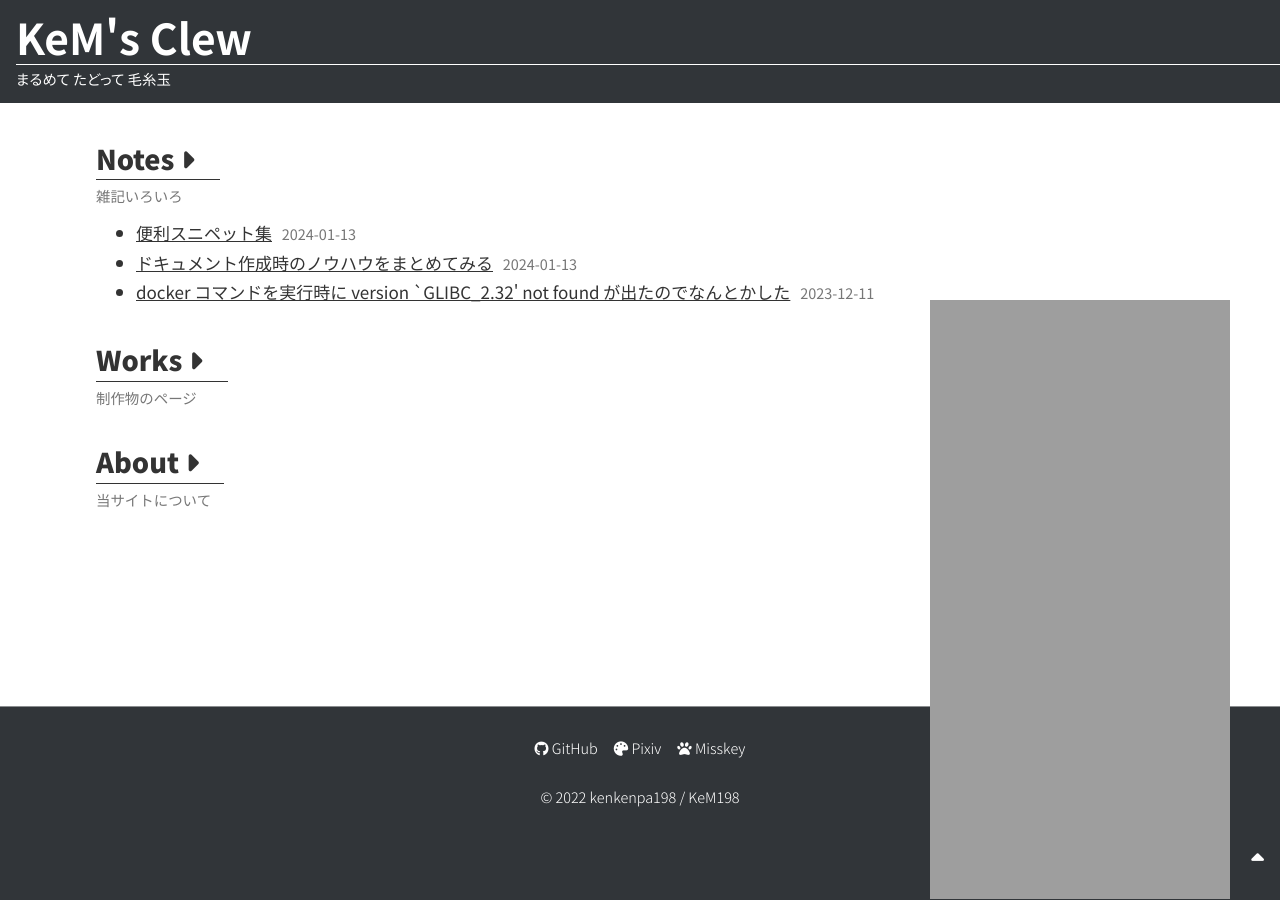
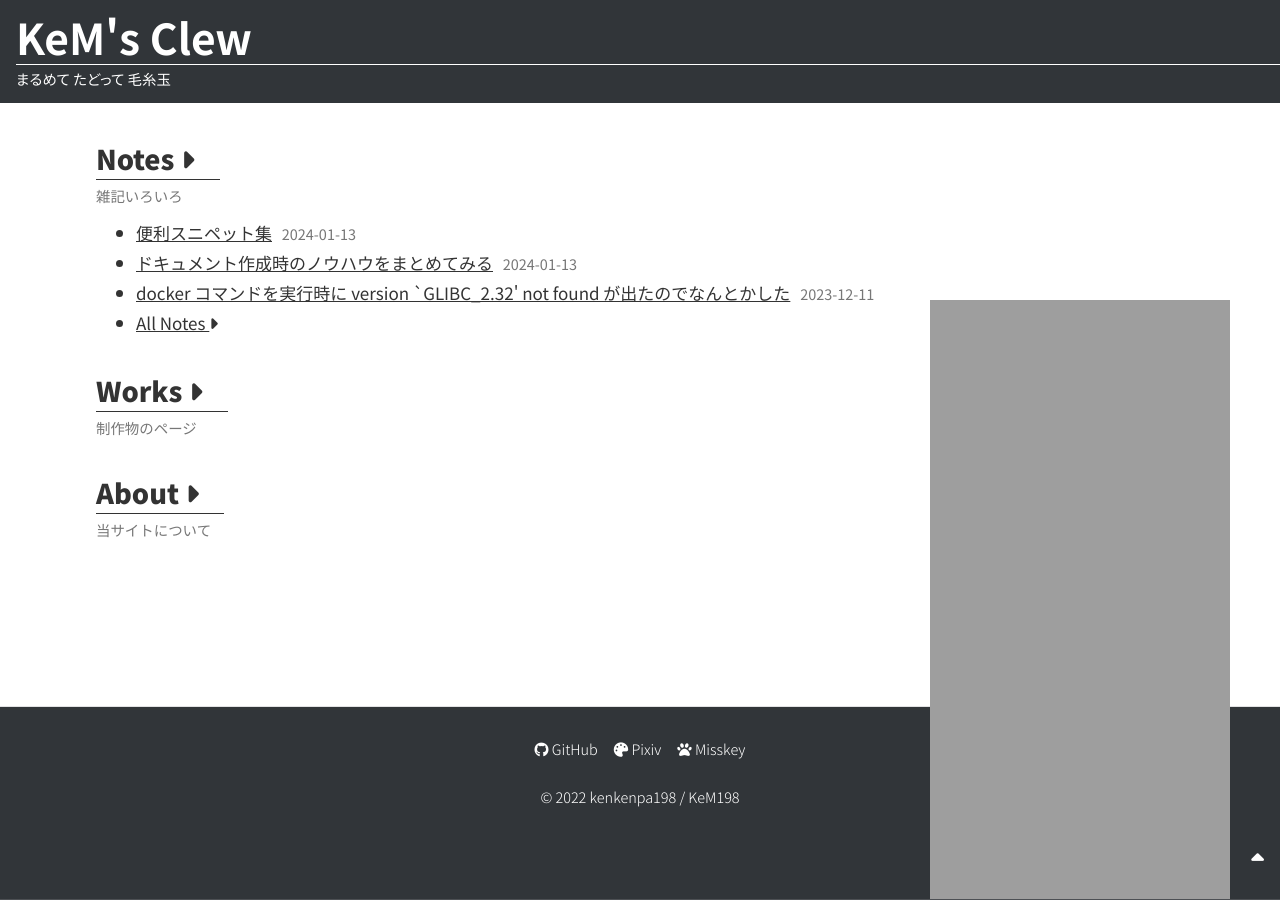
Before and after one commit to kenkenpa198/kems-clew.net, a Jekyll site: the page built from docs/index.html, in a window 1280 px wide. Built offline with Jekyll 4.4.1, drawn with Linux system fonts in a browser that asks for light colours; nearby versions of some CDN libraries; the repository's description, which GitHub fills in, is left out.

Commit message:
mod styles

```diff
--- a/docs/css/style.css
+++ b/docs/css/style.css
@@ -70,7 +70,7 @@
 }
 
 li {
-    margin-bottom: 0.25rem;
+    margin-bottom: 0.3rem;
 }
 
 a:link {
@@ -595,7 +595,7 @@
 
 #notes .post-tags li {
     display: inline-block;
-    margin-bottom: 0;
+    /* margin-bottom: 0; */
     padding-left: 8px;
     padding-right: 8px;
     border-radius: 20px;
--- a/docs/index.html
+++ b/docs/index.html
@@ -19,19 +19,20 @@
                 <span class="post-date">{{ post.date | date: "%Y-%m-%d" }}</span>
             </li>
         {% endfor %}
+            <li><a href="./notes/">All Notes <i class="fa-solid fa-caret-right"></i></a></li>
         </ul>
     </section>
 
     <!-- Works -->
     <section>
         <h2><a href="./works.html">Works <i class="fa-solid fa-caret-right"></i></a></h2>
-        <div class="about-description">制作物のページ</div></li>
+        <div class="about-description">制作物のページ</div>
     </section>
 
     <!-- About -->
     <section>
         <h2><a href="{% post_url 2022-11-22-about %}">About <i class="fa-solid fa-caret-right"></i></a></h2>
-        <div class="about-description">当サイトについて</div></li>
+        <div class="about-description">当サイトについて</div>
     </section>
 
     <!-- modane-live2d-widget -->
```
